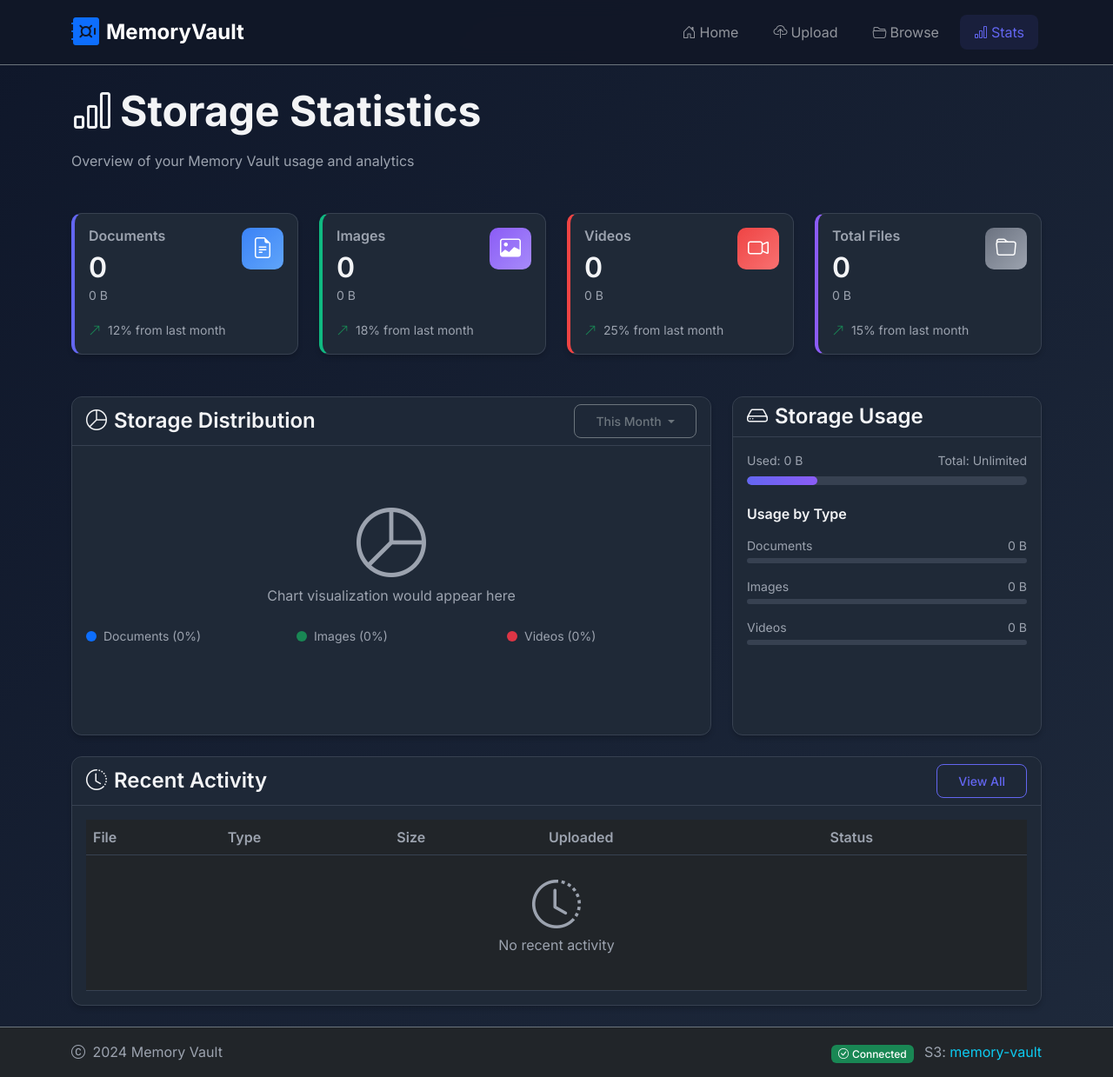
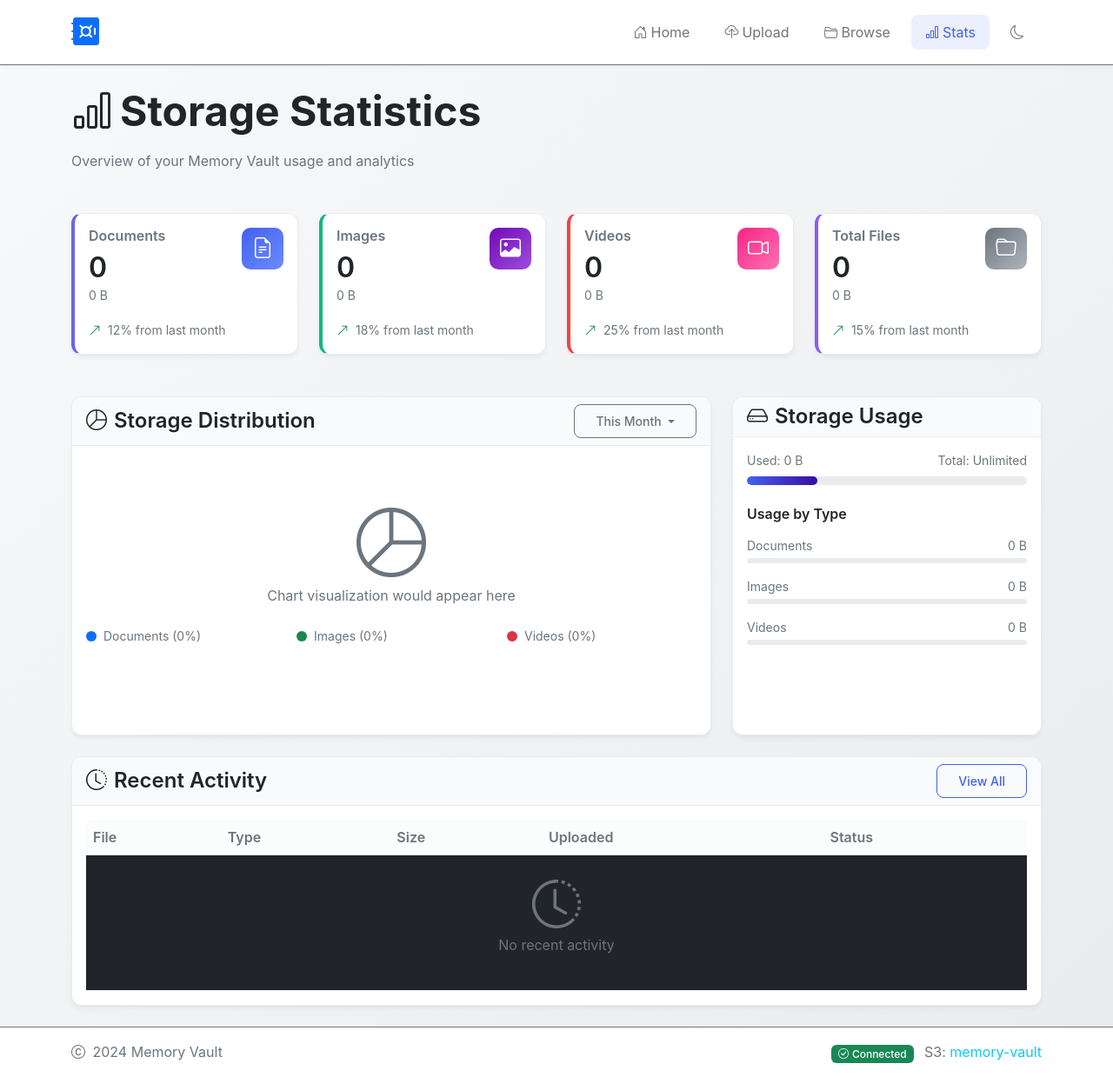
Before and after one commit to KeneanDita/Memory-Vault, a Flask app: page /stats in a window 1280 px wide. Shown: the whole page at 87% size. Run offline with Flask 3, Linux system fonts and the light colour scheme; data that the repository does not hold is empty; parts of the project's set-up code (start-up, migrations or seed data) failed here and were passed over; some libraries are stand-ins or nearby versions.

Commit message:
light theme

```diff
--- a/app/static/css/style.css
+++ b/app/static/css/style.css
@@ -1,32 +1,33 @@
-/* Custom Styles for Memory Vault */
-
-/* Base Styles */
+/* app/static/css/style.css - Light Mode */
 :root {
-    --primary-color: #6366f1;
-    --secondary-color: #8b5cf6;
-    --success-color: #10b981;
-    --danger-color: #ef4444;
-    --warning-color: #f59e0b;
-    --info-color: #3b82f6;
-    --dark-bg: #111827;
-    --card-bg: #1f2937;
-    --border-color: #374151;
+    --primary-color: #4361ee;
+    --secondary-color: #3a0ca3;
+    --success-color: #2a9d8f;
+    --danger-color: #e63946;
+    --warning-color: #f4a261;
+    --info-color: #457b9d;
+    --light-bg: #f8f9fa;
+    --card-bg: #ffffff;
+    --border-color: #e9ecef;
+    --text-color: #212529;
+    --text-muted: #6c757d;
 }
 
 body {
-    font-family: 'Inter', sans-serif;
-    background: linear-gradient(135deg, #0f172a 0%, #1e293b 100%);
+    font-family: -apple-system, BlinkMacSystemFont, 'Segoe UI', Roboto, Oxygen, Ubuntu, sans-serif;
+    background: linear-gradient(135deg, #f8f9fa 0%, #e9ecef 100%);
     min-height: 100vh;
+    color: var(--text-color);
 }
 
 /* Typography */
 h1, h2, h3, h4, h5, h6 {
     font-weight: 600;
-    color: #f3f4f6;
+    color: var(--text-color);
 }
 
 .text-muted {
-    color: #9ca3af !important;
+    color: var(--text-muted) !important;
 }
 
 /* Cards */
@@ -34,19 +35,20 @@ h1, h2, h3, h4, h5, h6 {
     background-color: var(--card-bg);
     border: 1px solid var(--border-color);
     border-radius: 12px;
-    box-shadow: 0 4px 6px -1px rgba(0, 0, 0, 0.2);
+    box-shadow: 0 4px 6px -1px rgba(0, 0, 0, 0.05), 0 2px 4px -1px rgba(0, 0, 0, 0.03);
     transition: all 0.3s ease;
 }
 
 .card:hover {
     transform: translateY(-2px);
-    box-shadow: 0 10px 15px -3px rgba(0, 0, 0, 0.3);
+    box-shadow: 0 10px 15px -3px rgba(0, 0, 0, 0.08), 0 4px 6px -2px rgba(0, 0, 0, 0.05);
 }
 
 .card-header {
-    background-color: rgba(31, 41, 55, 0.8);
+    background-color: rgba(248, 249, 250, 0.8);
     border-bottom: 1px solid var(--border-color);
     border-radius: 12px 12px 0 0 !important;
+    color: var(--text-color);
 }
 
 /* Buttons */
@@ -76,12 +79,14 @@ h1, h2, h3, h4, h5, h6 {
 .btn-outline-primary:hover {
     background-color: var(--primary-color);
     border-color: var(--primary-color);
+    color: white;
 }
 
-/* Navbar */
+/* Navbar - Light Mode */
 .navbar {
     backdrop-filter: blur(10px);
-    background-color: rgba(17, 24, 39, 0.95) !important;
+    background-color: rgba(255, 255, 255, 0.95) !important;
+    box-shadow: 0 2px 4px rgba(0, 0, 0, 0.05);
 }
 
 .navbar-brand .logo-icon {
@@ -93,26 +98,28 @@ h1, h2, h3, h4, h5, h6 {
     padding: 0.5rem 1rem !important;
     margin: 0 0.25rem;
     transition: all 0.3s ease;
+    color: var(--text-muted) !important;
 }
 
 .nav-link:hover, .nav-link.active {
-    background-color: rgba(99, 102, 241, 0.1);
+    background-color: rgba(67, 97, 238, 0.1);
     color: var(--primary-color) !important;
 }
 
 /* Tables */
 .table {
-    color: #e5e7eb;
+    color: var(--text-color);
 }
 
 .table-hover tbody tr:hover {
-    background-color: rgba(99, 102, 241, 0.05);
+    background-color: rgba(67, 97, 238, 0.05);
 }
 
 .table th {
     border-color: var(--border-color);
     font-weight: 600;
-    color: #9ca3af;
+    color: var(--text-muted);
+    background-color: rgba(248, 249, 250, 0.5);
 }
 
 .table td {
@@ -208,45 +200,30 @@ h1, h2, h3, h4, h5, h6 {
     justify-content: center;
     border-radius: 10px;
     font-size: 1.5rem;
+    color: white;
 }
 
-.file-icon.doc { background: linear-gradient(135deg, #3b82f6, #60a5fa); }
-.file-icon.image { background: linear-gradient(135deg, #8b5cf6, #a78bfa); }
-.file-icon.video { background: linear-gradient(135deg, #ef4444, #f87171); }
-.file-icon.other { background: linear-gradient(135deg, #6b7280, #9ca3af); }
-
-/* Progress Bar */
-.progress {
-    background-color: #374151;
-    border-radius: 10px;
-    height: 8px;
-}
-
-.progress-bar {
-    background: linear-gradient(90deg, var(--primary-color), var(--secondary-color));
-    border-radius: 10px;
-}
+.file-icon.doc { background: linear-gradient(135deg, #4361ee, #6a8cff); }
+.file-icon.image { background: linear-gradient(135deg, #7209b7, #9d4edd); }
+.file-icon.video { background: linear-gradient(135deg, #f72585, #ff70b2); }
+.file-icon.other { background: linear-gradient(135deg, #6c757d, #adb5bd); }
 
 /* Stats Cards */
 .stats-card {
     position: relative;
     overflow: hidden;
+    border-left: 4px solid;
 }
 
-.stats-card::before {
-    content: '';
-    position: absolute;
-    top: 0;
-    left: 0;
-    right: 0;
-    height: 4px;
-    background: linear-gradient(90deg, var(--primary-color), var(--secondary-color));
-}
+.stats-card.documents { border-left-color: #4361ee; }
+.stats-card.images { border-left-color: #7209b7; }
+.stats-card.videos { border-left-color: #f72585; }
+.stats-card.total { border-left-color: #3a0ca3; }
 
 .stats-number {
     font-size: 2.5rem;
     font-weight: 700;
-    background: linear-gradient(135deg, #f3f4f6, #9ca3af);
+    background: linear-gradient(135deg, #212529, #495057);
     -webkit-background-clip: text;
     -webkit-text-fill-color: transparent;
 }
@@ -259,16 +236,23 @@ h1, h2, h3, h4, h5, h6 {
     text-align: center;
     transition: all 0.3s ease;
     cursor: pointer;
+    background-color: rgba(248, 249, 250, 0.5);
 }
 
 .upload-dropzone:hover {
     border-color: var(--primary-color);
-    background-color: rgba(99, 102, 241, 0.05);
+    background-color: rgba(67, 97, 238, 0.05);
 }
 
 .upload-dropzone.dragover {
     border-color: var(--success-color);
-    background-color: rgba(16, 185, 129, 0.1);
+    background-color: rgba(42, 157, 143, 0.1);
+}
+
+/* Footer - Light Mode */
+.footer {
+    background-color: white !important;
+    border-top: 1px solid var(--border-color);
 }
 
 /* Animations */
@@ -279,6 +263,61 @@ h1, h2, h3, h4, h5, h6 {
 
 .fade-in {
     animation: fadeIn 0.5s ease forwards;
+}
+
+/* Progress Bars */
+.progress {
+    background-color: #e9ecef;
+    border-radius: 10px;
+    height: 8px;
+}
+
+.progress-bar {
+    background: linear-gradient(90deg, var(--primary-color), var(--secondary-color));
+    border-radius: 10px;
+}
+
+/* Modal */
+.modal-content {
+    background-color: white;
+    border: 1px solid var(--border-color);
+    border-radius: 12px;
+}
+
+/* Dropdown */
+.dropdown-menu {
+    background-color: white;
+    border: 1px solid var(--border-color);
+    border-radius: 8px;
+    box-shadow: 0 4px 6px rgba(0, 0, 0, 0.05);
+}
+
+.dropdown-item {
+    color: var(--text-color);
+}
+
+.dropdown-item:hover {
+    background-color: rgba(67, 97, 238, 0.1);
+    color: var(--primary-color);
+}
+
+/* Tooltips */
+.tooltip-inner {
+    background-color: var(--text-color);
+    border-radius: 6px;
+}
+
+.tooltip-arrow::before {
+    border-top-color: var(--text-color) !important;
+}
+
+/* Breadcrumb */
+.breadcrumb {
+    background-color: transparent;
+}
+
+.breadcrumb-item.active {
+    color: var(--text-muted);
 }
 
 /* Responsive Design */
--- a/app/templates/base.html
+++ b/app/templates/base.html
@@ -1,5 +1,5 @@
 <!DOCTYPE html>
-<html lang="en" data-bs-theme="dark">
+<html lang="en" data-bs-theme="light">
   <head>
     <meta charset="UTF-8" />
     <meta name="viewport" content="width=device-width, initial-scale=1.0" />
@@ -90,6 +90,12 @@
                 <i class="bi bi-bar-chart me-1"></i>Stats
               </a>
             </li>
+            <li class="nav-item">
+              <button class="nav-link" onclick="toggleTheme()" id="themeToggle">
+                <i class="bi bi-moon" id="themeIcon"></i>
+                <span class="d-none d-md-inline">Theme</span>
+              </button>
+            </li>
           </ul>
         </div>
       </div>
```
Also changed, not shown: other parts of app/static/css/style.css (+17 -31 lines).
